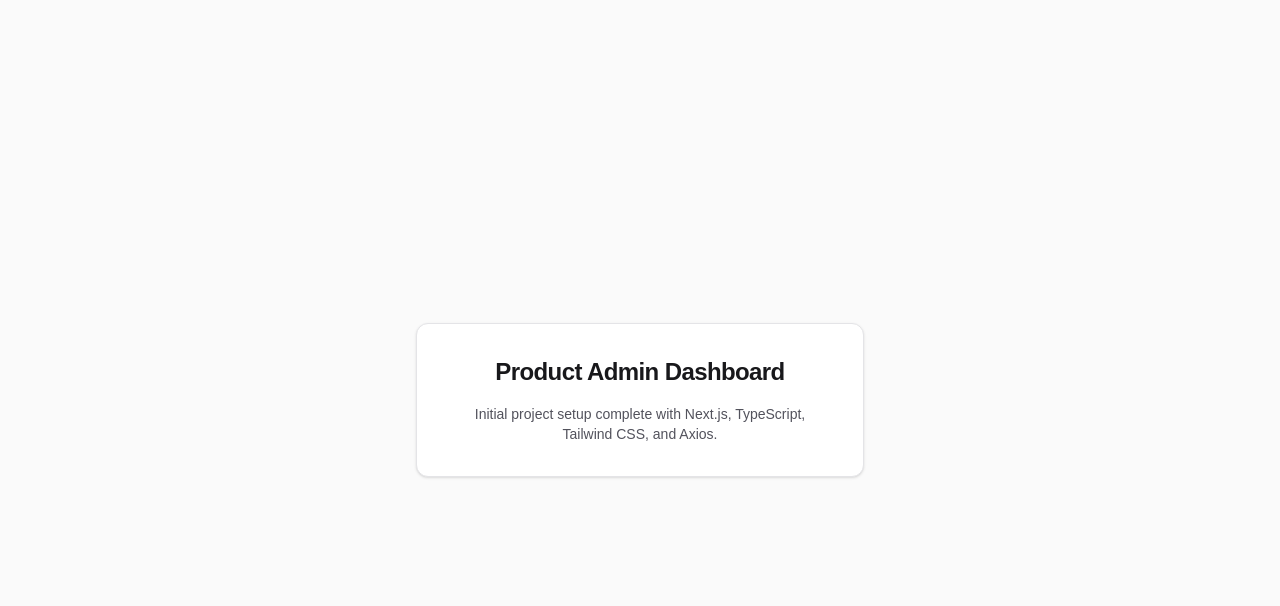
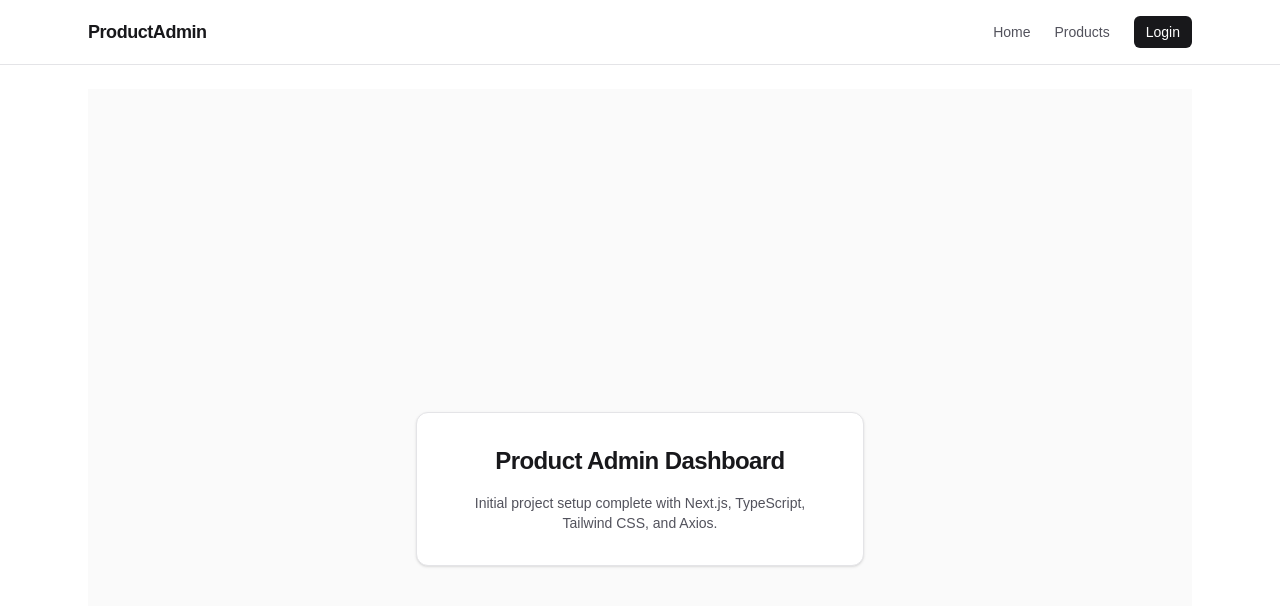
Before and after one commit to NiranjanKumar001/Product-Admin-Dashboard, a Next.js app: page / in a window 1280 px wide. Shown: the top 606 px of the page. Built offline with nearby package versions, Linux system fonts and the light colour scheme.

Commit message:
feat: add shared navigation header and layout structure

```diff
--- a/src/app/layout.tsx
+++ b/src/app/layout.tsx
@@ -1,5 +1,6 @@
 import type { Metadata } from "next";
 import { Geist, Geist_Mono } from "next/font/google";
+import Navbar from "@/components/Navbar";
 import "./globals.css";
 
 const geistSans = Geist({
@@ -27,7 +28,12 @@ export default function RootLayout({
       lang="en"
       className={`${geistSans.variable} ${geistMono.variable} h-full antialiased`}
     >
-      <body className="min-h-full flex flex-col">{children}</body>
+      <body className="min-h-full flex flex-col bg-zinc-50 text-zinc-900 dark:bg-zinc-950 dark:text-zinc-100">
+        <Navbar />
+        <main className="flex-1 w-full max-w-6xl mx-auto p-6">
+          {children}
+        </main>
+      </body>
     </html>
   );
 }
--- /dev/null
+++ b/src/components/Navbar.tsx
@@ -0,0 +1,33 @@
+import Link from "next/link";
+
+export default function Navbar() {
+  return (
+    <header className="border-b border-zinc-200 bg-white dark:border-zinc-800 dark:bg-zinc-900">
+      <div className="mx-auto flex max-w-6xl items-center justify-between px-6 py-4">
+        <Link href="/" className="text-lg font-bold tracking-tight text-zinc-900 dark:text-zinc-100">
+          ProductAdmin
+        </Link>
+        <nav className="flex items-center gap-6">
+          <Link
+            href="/"
+            className="text-sm font-medium text-zinc-600 hover:text-zinc-900 dark:text-zinc-400 dark:hover:text-zinc-100"
+          >
+            Home
+          </Link>
+          <Link
+            href="/products"
+            className="text-sm font-medium text-zinc-600 hover:text-zinc-900 dark:text-zinc-400 dark:hover:text-zinc-100"
+          >
+            Products
+          </Link>
+          <Link
+            href="/login"
+            className="rounded-md bg-zinc-900 px-3 py-1.5 text-sm font-medium text-white hover:bg-zinc-800 dark:bg-zinc-100 dark:text-zinc-900 dark:hover:bg-zinc-200"
+          >
+            Login
+          </Link>
+        </nav>
+      </div>
+    </header>
+  );
+}
```
